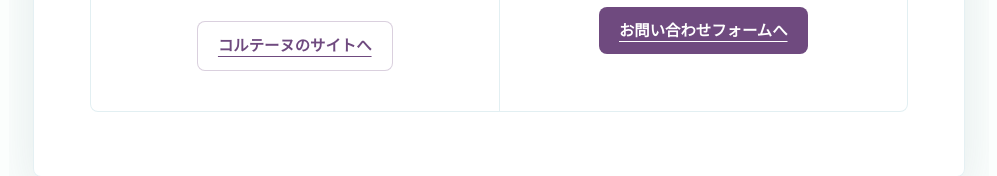
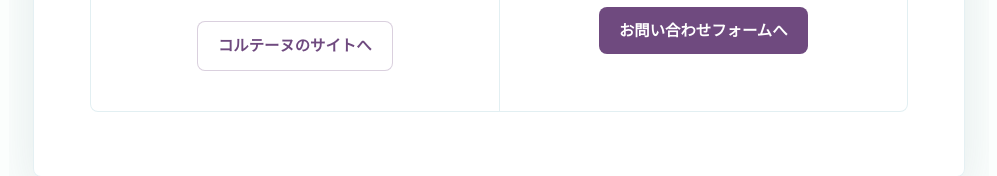
Before and after one commit to meettmc-stack01/meetia-site, an Astro site: page /schedule in a window 1280 px wide. Shown: the part 2031-2207 px from the top of the page, without its empty margins (141-1138 px from the left). Built offline with nearby package versions, Linux system fonts and the light colour scheme; Astro itself is replaced by a stand-in of ours.

Commit message:
Update global.css

```diff
--- a/src/styles/global.css
+++ b/src/styles/global.css
@@ -548,6 +548,10 @@ h3 {
   font-weight: 700;
   text-decoration: underline;
   text-underline-offset: 5px;
+}
+
+.page-body .button {
+  text-decoration: none;
 }
 
 .page-body strong {
```
